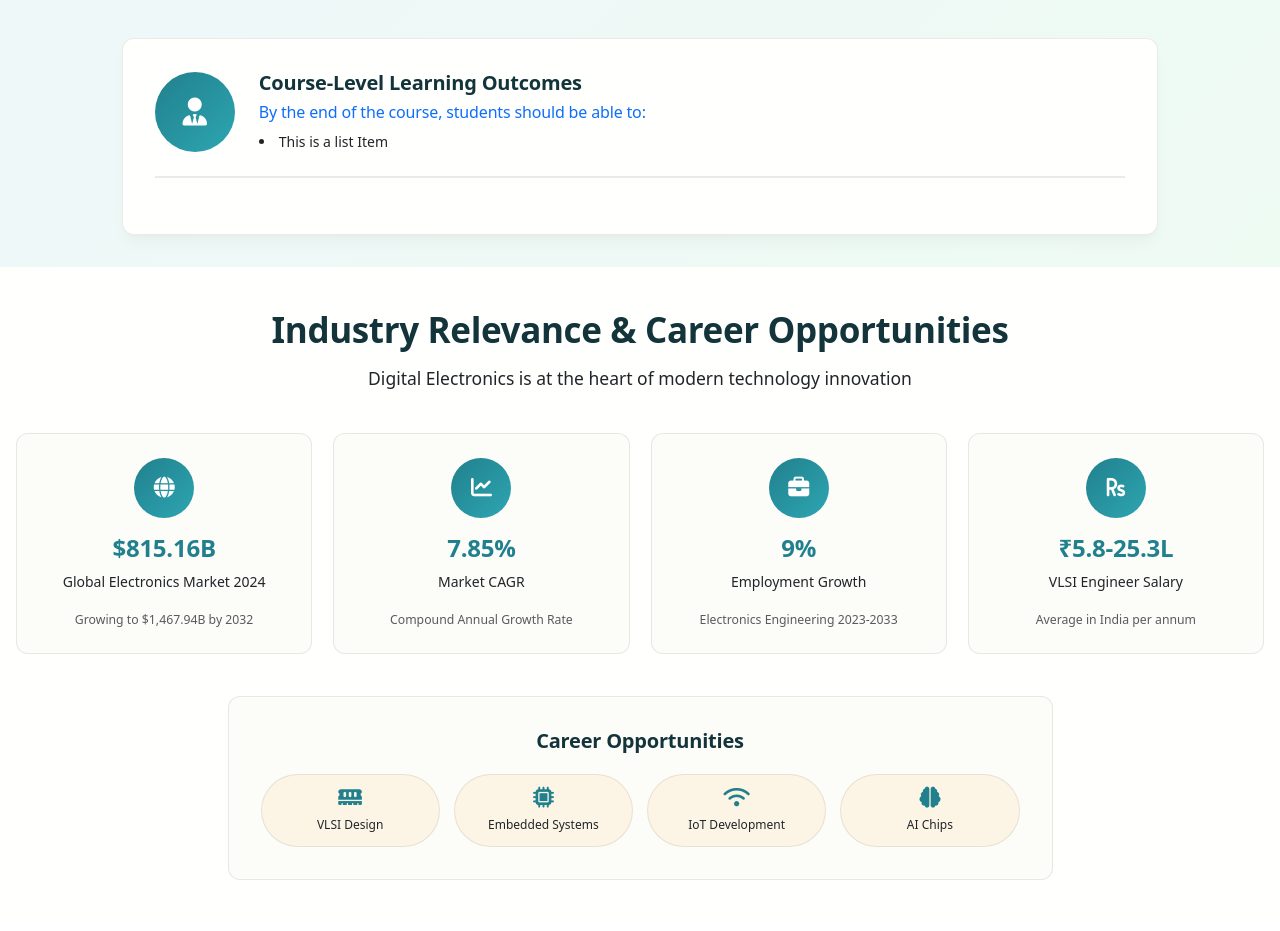
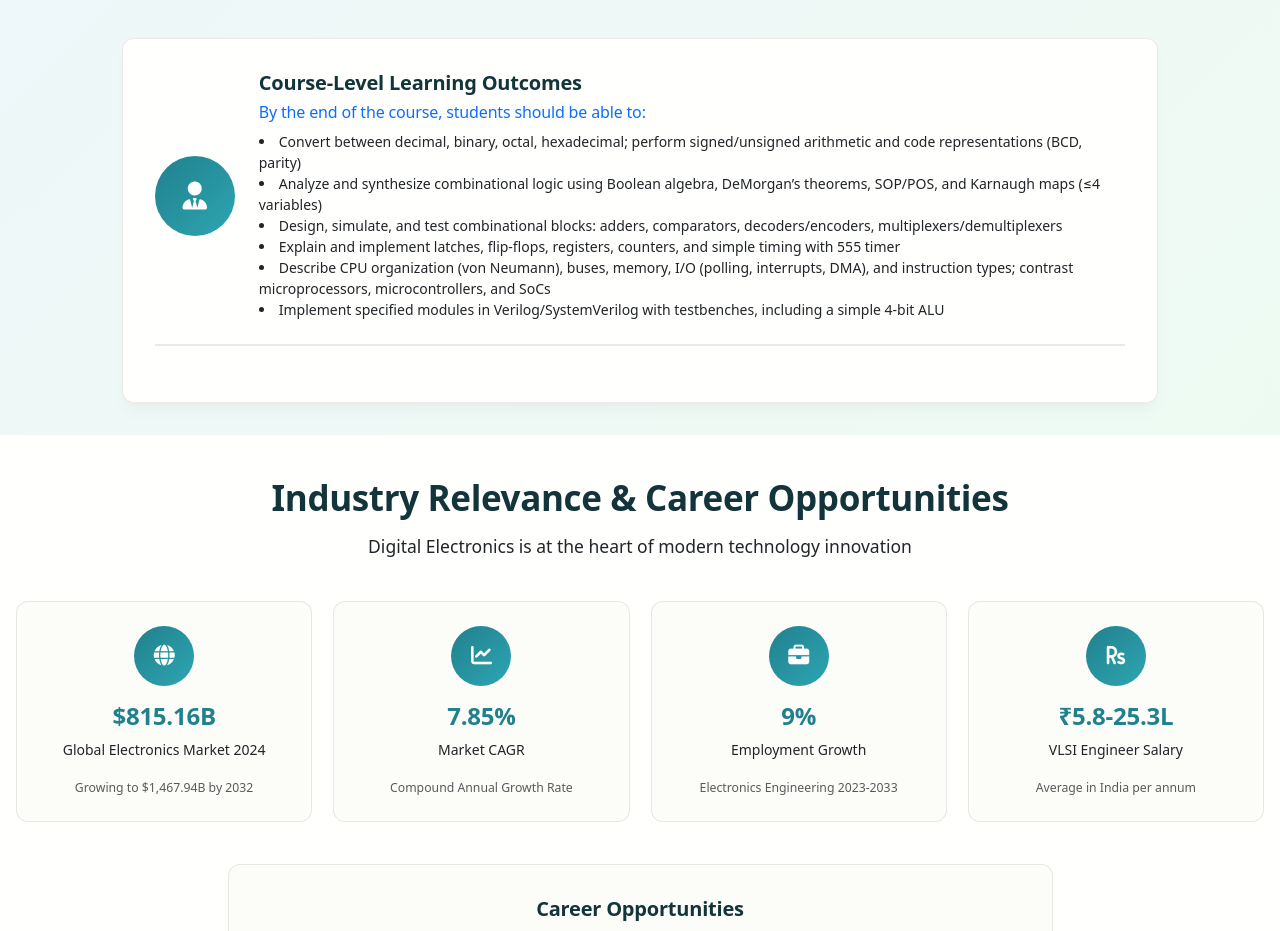
Before and after one commit to profmibgithub/DigitalElectronics.github.io, a plain HTML site: page index.html in a window 1280 px wide. Shown: the part 1320-2251 px from the top of the page. Drawn offline with nearby package versions, Linux system fonts and the light colour scheme.

Commit message:
course objectives added

```diff
--- a/index.html
+++ b/index.html
@@ -148,7 +148,12 @@
                             <div class="professor-info">
                                 <h3>Course-Level Learning Outcomes</h3>
                                 <h5 class="text-primary">By the end of the course, students should be able to:</h5>
-                                <li>This is a list Item</li>
+                                <li>Convert between decimal, binary, octal, hexadecimal; perform signed/unsigned arithmetic and code representations (BCD, parity)</li>
+                                <li>Analyze and synthesize combinational logic using Boolean algebra, DeMorgan’s theorems, SOP/POS, and Karnaugh maps (≤4 variables)</li>
+                                <li>Design, simulate, and test combinational blocks: adders, comparators, decoders/encoders, multiplexers/demultiplexers</li>
+                                <li>Explain and implement latches, flip-flops, registers, counters, and simple timing with 555 timer</li>
+                                <li>Describe CPU organization (von Neumann), buses, memory, I/O (polling, interrupts, DMA), and instruction types; contrast microprocessors, microcontrollers, and SoCs</li>
+                                <li>Implement specified modules in Verilog/SystemVerilog with testbenches, including a simple 4-bit ALU</li>
                             </div>
                         </div>
                     </div>
```
